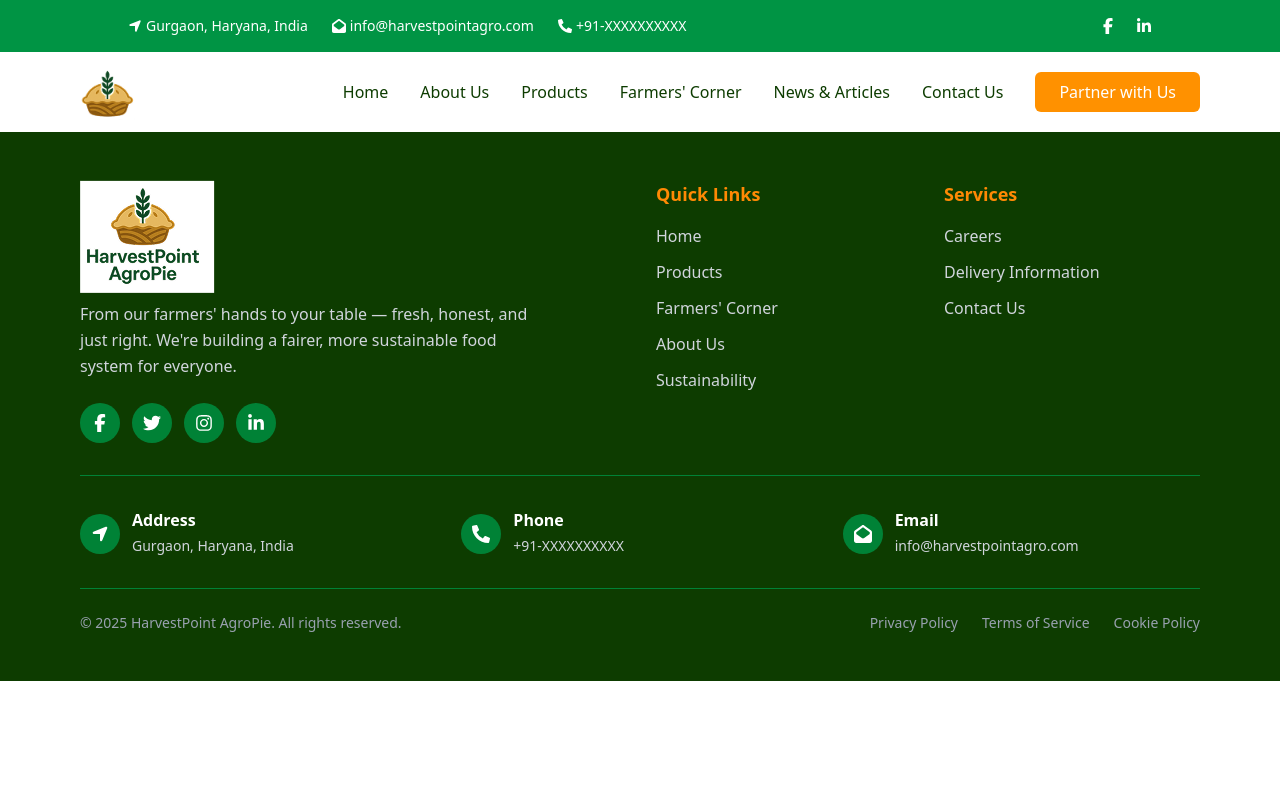
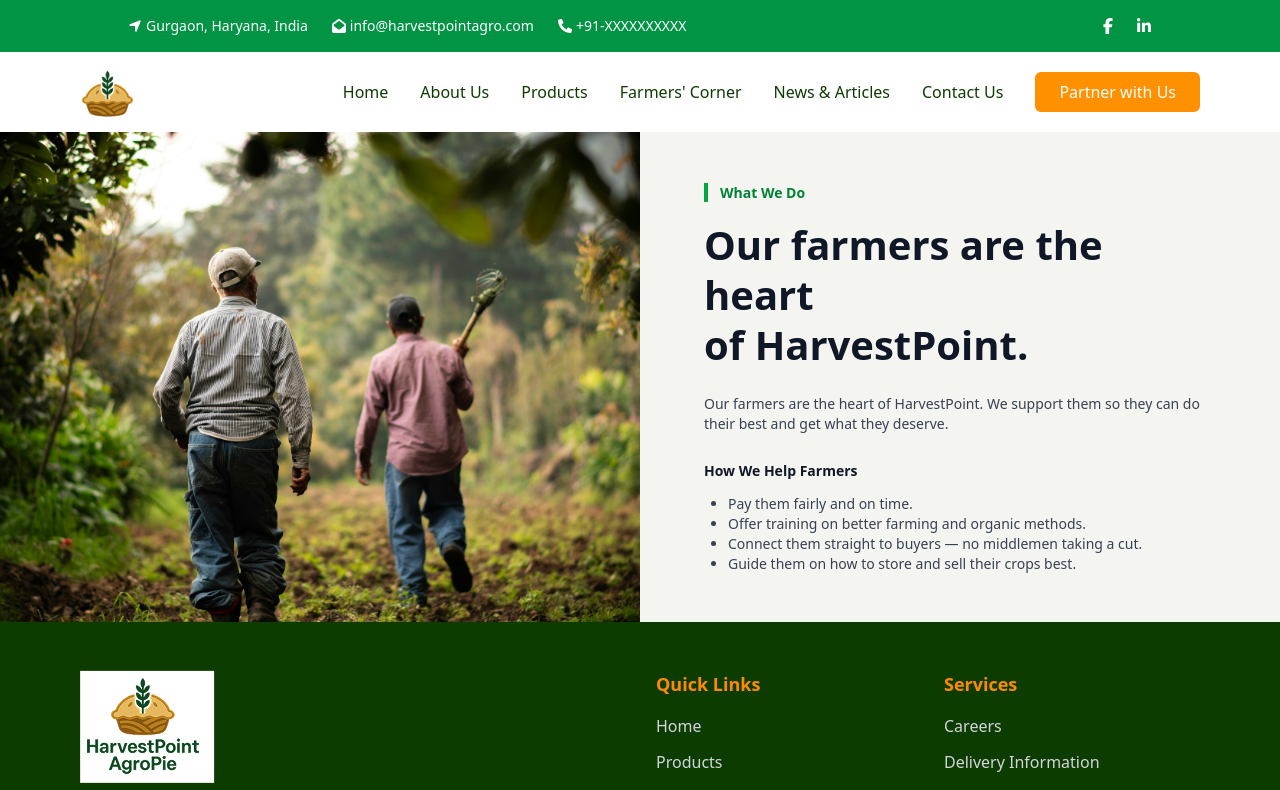
Before and after one commit to vidhisavaliya-1710/HarvestPoint, a React (Vite) app in the folder HARVESTPOINT/: page /#/what-we-do in a window 1280 px wide. Shown: the top 790 px of the page. Built offline with nearby package versions, Linux system fonts and the light colour scheme.

Commit message:
whatwedo

```diff
--- a/HARVESTPOINT/src/AllRoutes.jsx
+++ b/HARVESTPOINT/src/AllRoutes.jsx
@@ -1,12 +1,16 @@
 import React from 'react'
 import { Route, Routes } from 'react-router-dom'
 import Home from './Pages/Home'
+import WhatWeDo from './Pages/WhatWeDo'
+import HowWeDoIt from './Pages/HowWeDoIt'
 
 function AllRoutes() {
   return (
     <div>
       <Routes>
         <Route path="/" element={<Home/>} />
+        <Route path="/what-we-do" element={<WhatWeDo/>} />
+        <Route path="/how-we-do-it" element={<HowWeDoIt/>} />
       </Routes>
     </div>
   )
--- /dev/null
+++ b/HARVESTPOINT/src/Pages/HowWeDoIt.jsx
@@ -0,0 +1,7 @@
+import React from 'react'
+
+export default function HowWeDoIt() {
+  return (
+    <div>HowWeDoIt</div>
+  )
+}
--- /dev/null
+++ b/HARVESTPOINT/src/Pages/WhatWeDo.jsx
@@ -0,0 +1,42 @@
+import React from 'react';
+import frame5 from '../assets/images/whatwedo.jpg'; // Update the path to your image location
+
+export default function WhatWeDo() {
+  return (
+    <section className="bg-[#F4F5F0] w-full">
+      <div className="max-w-7xl mx-auto flex flex-col lg:flex-row items-stretch">
+        {/* Left Image */}
+        <div className="w-full lg:w-1/2 h-[340px] lg:h-auto">
+          <img
+            src={frame5}
+            alt="Farmers in field"
+            className="w-full h-full object-cover"
+          />
+        </div>
+        {/* Right Content */}
+        <div className="w-full lg:w-1/2 flex items-center px-8 lg:px-16 py-12">
+          <div>
+            <div className="mb-4">
+              <span className="text-green-700 font-semibold text-sm border-l-4 border-green-600 pl-3">What We Do</span>
+            </div>
+            <h2 className="text-gray-900 font-extrabold text-[2.5rem] leading-tight mb-6" style={{fontFamily: 'inherit'}}>
+              Our farmers are the heart<br />of HarvestPoint.
+            </h2>
+            <p className="mt-2 mb-6 text-gray-700 text-sm">
+              Our farmers are the heart of HarvestPoint. We support them so they can do their best and get what they deserve.
+            </p>
+            <div>
+              <span className="font-bold text-gray-900 text-sm">How We Help Farmers</span>
+              <ul className="mt-3 list-disc ml-6 text-gray-700 text-sm">
+                <li>Pay them fairly and on time.</li>
+                <li>Offer training on better farming and organic methods.</li>
+                <li>Connect them straight to buyers — no middlemen taking a cut.</li>
+                <li>Guide them on how to store and sell their crops best.</li>
+              </ul>
+            </div>
+          </div>
+        </div>
+      </div>
+    </section>
+  );
+}
```
Also changed, not shown: HARVESTPOINT/src/assets/images/whatwedo.jpg (added).
